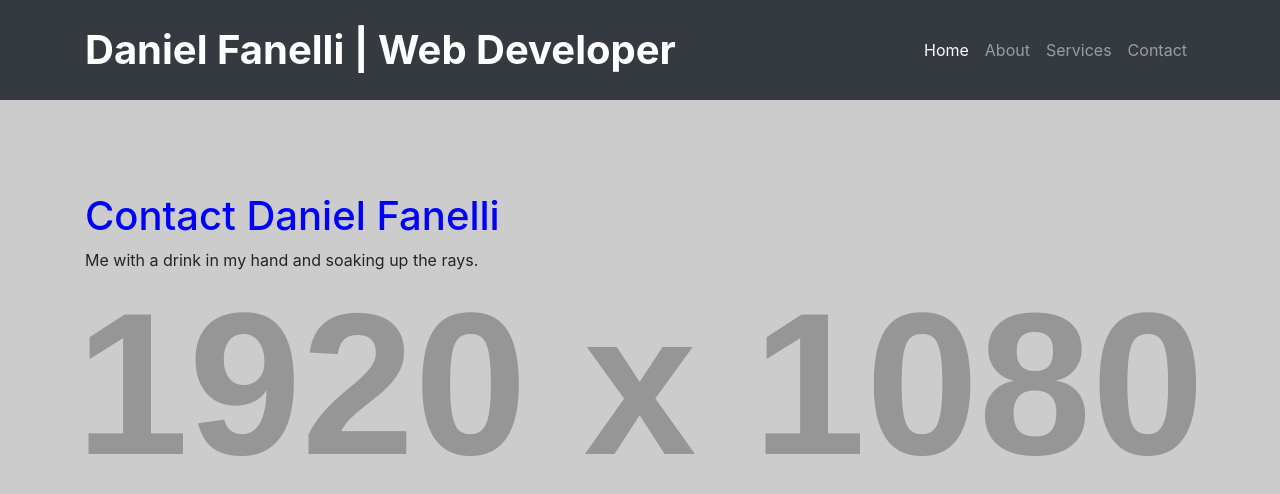
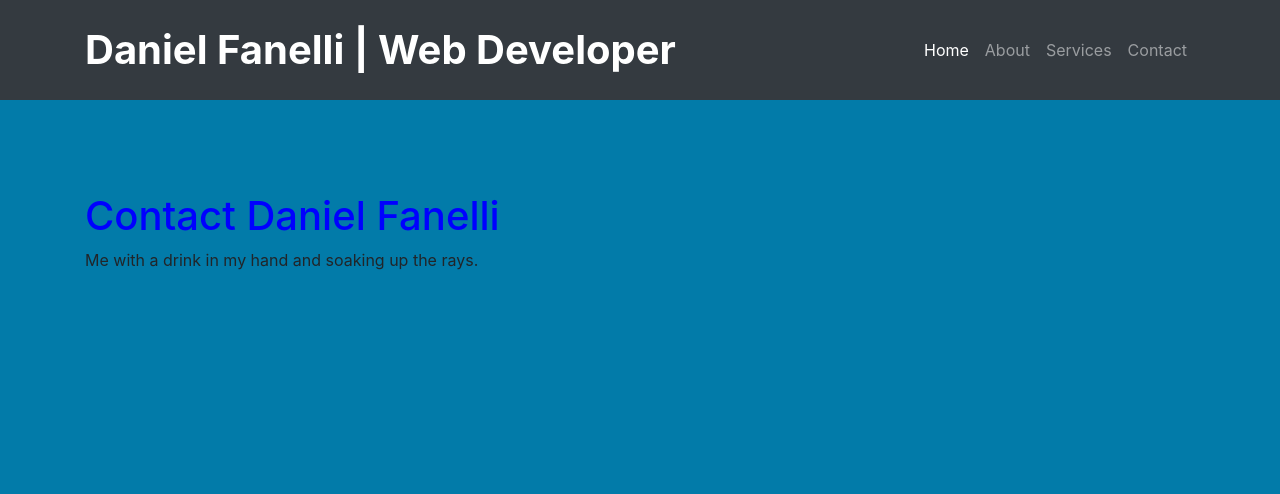
Before and after one commit to dfanelli0109/DanielFanelli.me-NEW, a website: page contact.html in a window 1280 px wide. Drawn offline with Linux system fonts and the light colour scheme; placeholder pictures from the web are drawn by us.

Commit message:
Update
Changed contact background.

```diff
--- a/contact.html
+++ b/contact.html
@@ -18,7 +18,7 @@
 
 </head>
 
-<body>
+<body id="body1">
 
   <!-- Navigation -->
   <nav class="navbar navbar-expand-lg navbar-dark bg-dark fixed-top" id="topheader">
--- a/css/the-big-picture.css
+++ b/css/the-big-picture.css
@@ -11,6 +11,11 @@ body {
   -o-background-size: cover;
 }
 
+#body1 {
+
+
+	background: #027ba9;
+}
 #topheader {
 	height: 100px;
     color: white;
```
Also changed, not shown: 1 other file.
